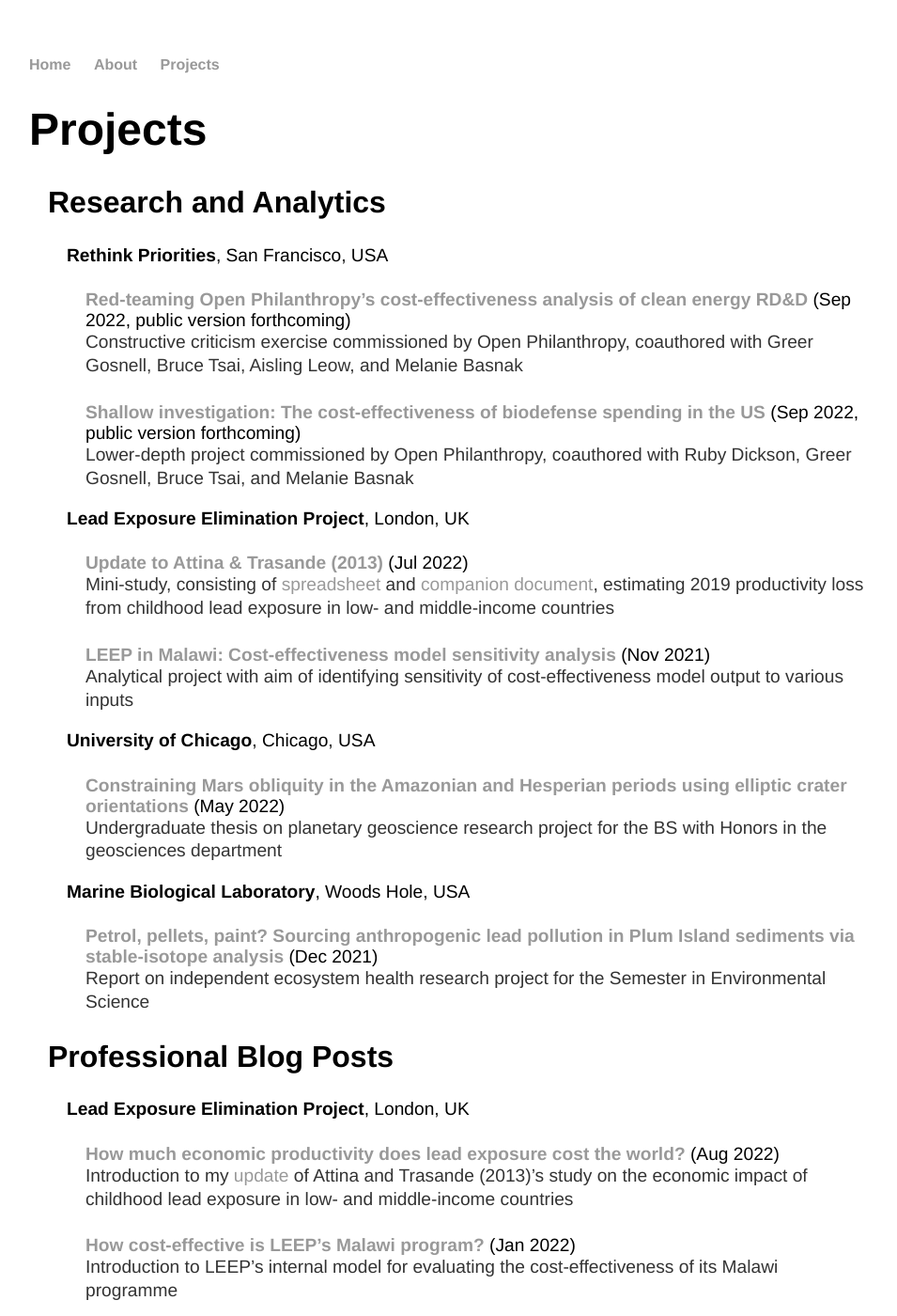
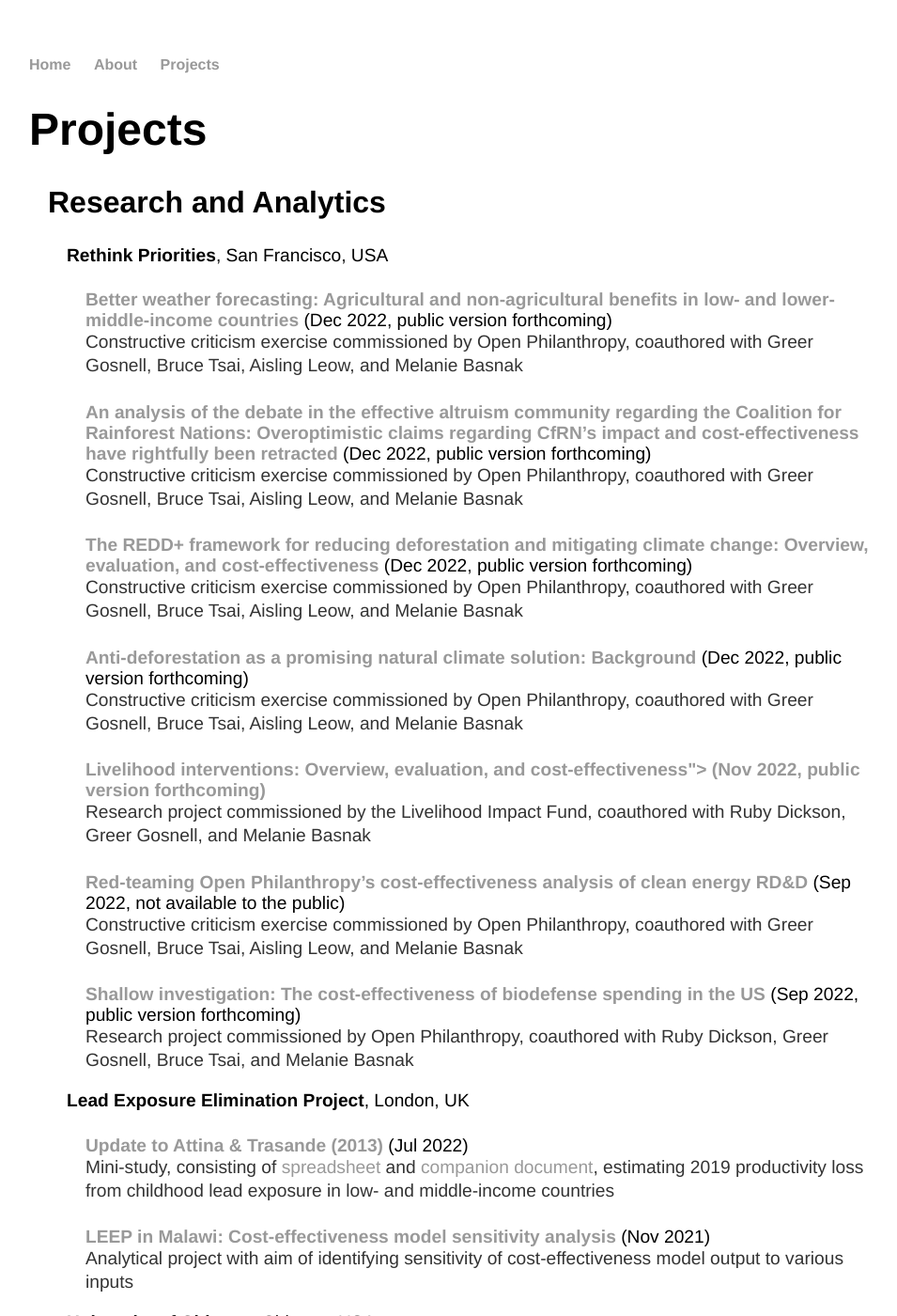
Before and after one commit to y-james-hu/y-james-hu.github.io, a Jekyll site: the page built from projects/index.html, in a window 1280 px wide and 1400 px high. Shown: the whole window at 94% size, without its empty margins (161-1116 px from the left). Built offline with Jekyll 4.4.1, drawn with Linux system fonts in a browser that asks for light colours.

Commit message:
Update index.html

```diff
--- a/projects/index.html
+++ b/projects/index.html
@@ -8,11 +8,26 @@
 
     <h3 style="margin-left: 40px">Rethink Priorities<span style="font-weight:normal">, San Francisco, USA</span></h3>
 
-      <h4 style="margin-left: 60px"><a href = "#">Red-teaming Open Philanthropy’s cost-effectiveness analysis of clean energy RD&D</a><span style="font-weight:normal"> (Sep 2022, public version forthcoming)</span></h4>
+      <h4 style="margin-left: 60px"><a href = "#">Better weather forecasting: Agricultural and non-agricultural benefits in low- and lower-middle-income countries</a><span style="font-weight:normal"> (Dec 2022, public version forthcoming)</span></h4>
+      <p style="margin-left: 60px">Constructive criticism exercise commissioned by Open Philanthropy, coauthored with Greer Gosnell, Bruce Tsai, Aisling Leow, and Melanie Basnak</p>
+
+      <h4 style="margin-left: 60px"><a href = "#">An analysis of the debate in the effective altruism community regarding the Coalition for Rainforest Nations: Overoptimistic claims regarding CfRN’s impact and cost-effectiveness have rightfully been retracted</a><span style="font-weight:normal"> (Dec 2022, public version forthcoming)</span></h4>
+      <p style="margin-left: 60px">Constructive criticism exercise commissioned by Open Philanthropy, coauthored with Greer Gosnell, Bruce Tsai, Aisling Leow, and Melanie Basnak</p>
+
+      <h4 style="margin-left: 60px"><a href = "#">The REDD+ framework for reducing deforestation and mitigating climate change: Overview, evaluation, and cost-effectiveness</a><span style="font-weight:normal"> (Dec 2022, public version forthcoming)</span></h4>
+      <p style="margin-left: 60px">Constructive criticism exercise commissioned by Open Philanthropy, coauthored with Greer Gosnell, Bruce Tsai, Aisling Leow, and Melanie Basnak</p>
+
+      <h4 style="margin-left: 60px"><a href = "#">Anti-deforestation as a promising natural climate solution: Background</a><span style="font-weight:normal"> (Dec 2022, public version forthcoming)</span></h4>
+      <p style="margin-left: 60px">Constructive criticism exercise commissioned by Open Philanthropy, coauthored with Greer Gosnell, Bruce Tsai, Aisling Leow, and Melanie Basnak</p>
+
+      <h4 style="margin-left: 60px"><a href = "#">Livelihood interventions: Overview, evaluation, and cost-effectiveness"> (Nov 2022, public version forthcoming)</span></h4>
+      <p style="margin-left: 60px">Research project commissioned by the Livelihood Impact Fund, coauthored with Ruby Dickson, Greer Gosnell, and Melanie Basnak</p>
+
+      <h4 style="margin-left: 60px"><a href = "#">Red-teaming Open Philanthropy’s cost-effectiveness analysis of clean energy RD&D</a><span style="font-weight:normal"> (Sep 2022, not available to the public)</span></h4>
       <p style="margin-left: 60px">Constructive criticism exercise commissioned by Open Philanthropy, coauthored with Greer Gosnell, Bruce Tsai, Aisling Leow, and Melanie Basnak</p>
 
       <h4 style="margin-left: 60px"><a href = "#">Shallow investigation: The cost-effectiveness of biodefense spending in the US</a><span style="font-weight:normal"> (Sep 2022, public version forthcoming)</span></h4>
-      <p style="margin-left: 60px">Lower-depth project commissioned by Open Philanthropy, coauthored with Ruby Dickson, Greer Gosnell, Bruce Tsai, and Melanie Basnak</p>
+      <p style="margin-left: 60px">Research project commissioned by Open Philanthropy, coauthored with Ruby Dickson, Greer Gosnell, Bruce Tsai, and Melanie Basnak</p>
 
     <h3 style="margin-left: 40px">Lead Exposure Elimination Project<span style="font-weight:normal">, London, UK</span></h3>
 
```
